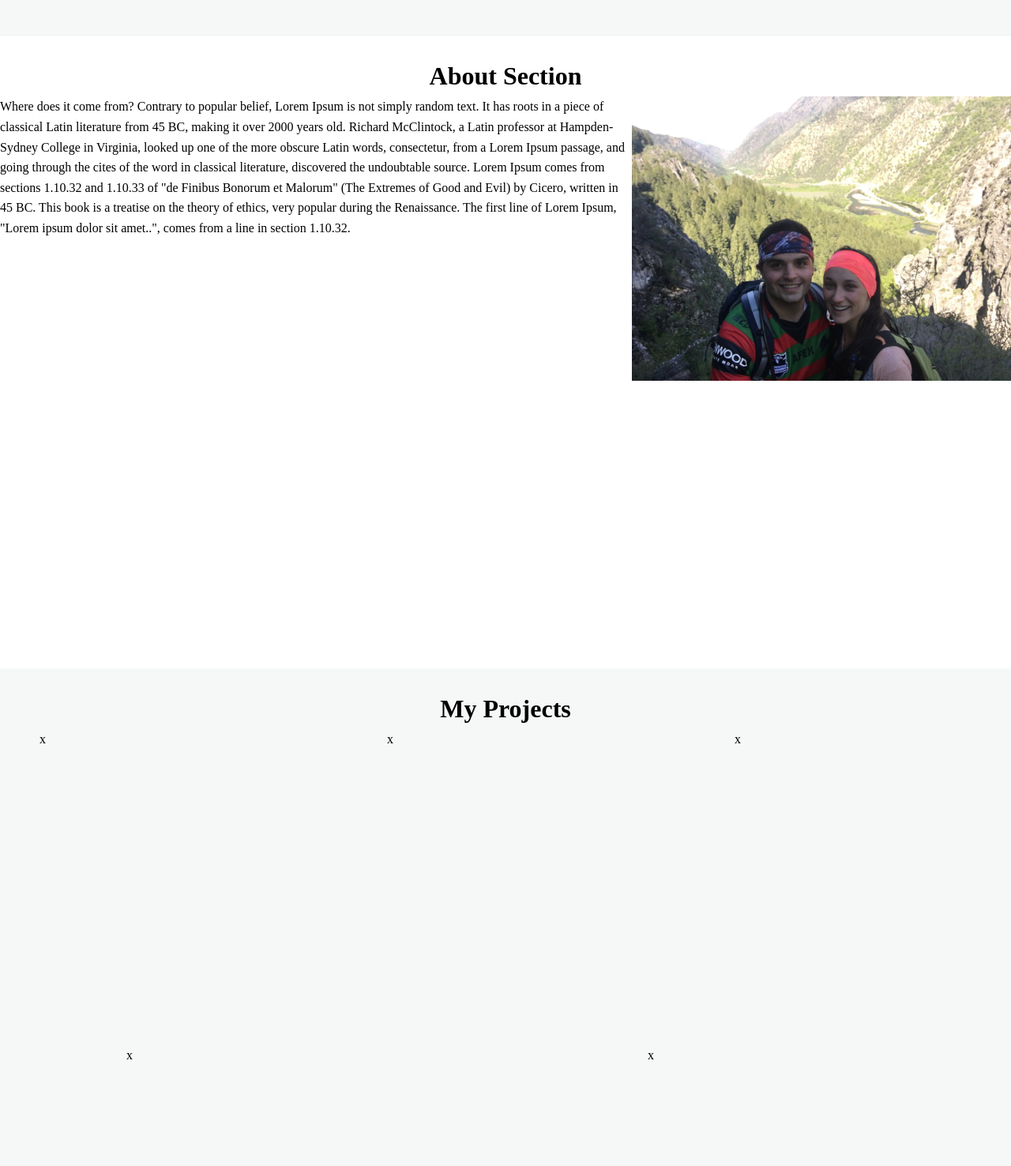
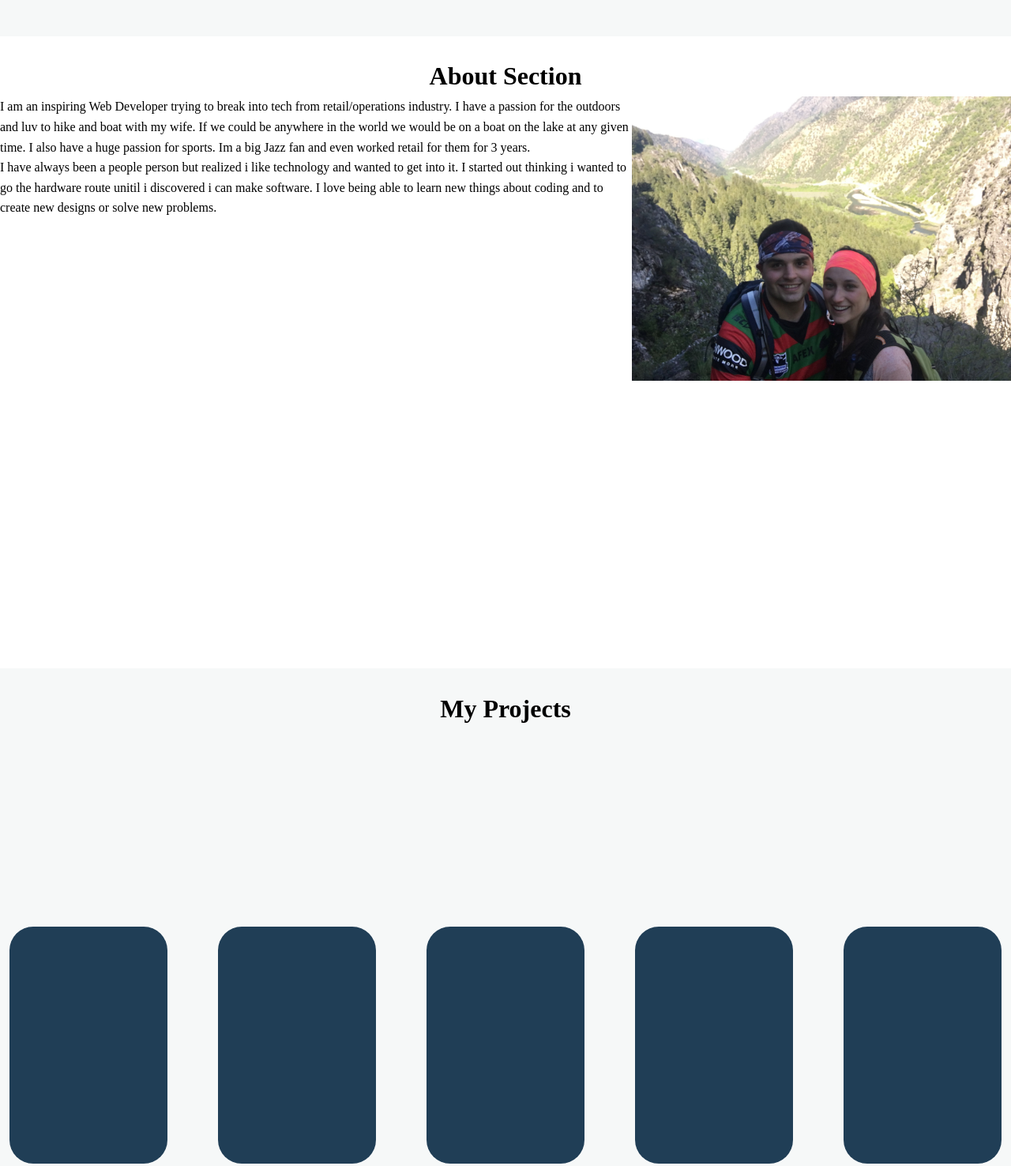
Before and after one commit to AustinFarnsworth/AustinFarnsworth.github.io, a plain HTML site: page index.html in a window 1280 px wide. Shown: the part 800-2276 px from the top of the page at 79% size. Drawn offline with Linux system fonts and the light colour scheme.

Commit message:
project landscape added

```diff
--- a/css/styles.css
+++ b/css/styles.css
@@ -40,6 +40,7 @@ html {
     justify-content: space-around;
     align-items: center;
     padding: 10px ;
+    /* background-color: #333d29; */
     background-color: #6c8fad;
     box-shadow: 0 0 15px 0 rbga(0, 0, 0, 1);
 
@@ -50,7 +51,7 @@ a {
     font-weight: 500;
     font-size: 16px;
     text-decoration: none;
-    color: black;
+
 }
 
 .nav-bar a:hover {
@@ -72,10 +73,10 @@ h1 {
 }
 
 .profile-pic {
-    width: 15em;
+    width: 20em;
     border-radius: 50%;
     position: absolute;
-    right: 43%;
+    right: 38%;
     top: 7%;
 }
 
@@ -106,10 +107,10 @@ h1 {
 }
 
 .projects-landscape {
-    /* background-color: black; */
+    background-color: #203e56;
     border-radius: 30px;
-    height: 400px;
-    width: 300px;
+    height: 300px;
+    width: 200px;
 }
 
 .contact-me {
@@ -197,7 +198,7 @@ input {
 
 .footer-profile {
     background-color: #6c8fad;
-    color: white;
+    color: black;
     height: 5rem;
     bottom: 0;
     position: absolute;
--- a/index.html
+++ b/index.html
@@ -52,18 +52,18 @@
         <h1>About Section</h1>
         <div class="about-items">
 
-        <p class="about-text">Where does it come from?
-            Contrary to popular belief, Lorem Ipsum is not simply random text. It has
-            roots in a piece of classical Latin literature from 45 BC, making it over
-            2000 years old. Richard McClintock, a Latin professor at Hampden-Sydney
-            College in Virginia, looked up one of the more obscure Latin words, consectetur,
-             from a Lorem Ipsum passage, and going through the cites of the word in
-             classical literature, discovered the undoubtable source. Lorem Ipsum comes
-             from sections 1.10.32 and 1.10.33 of "de Finibus Bonorum et Malorum"
-             (The Extremes of Good and Evil) by Cicero, written in 45 BC. This book is
-             a treatise on the theory of ethics, very popular during the Renaissance.
-             The first line of Lorem Ipsum, "Lorem ipsum dolor sit amet..", comes from
-             a line in section 1.10.32.</p>
+        <p class="about-text">I am an inspiring Web Developer trying to
+            break into tech from retail/operations industry. I have a passion
+            for the outdoors and luv to hike and boat with my wife. If we could
+            be anywhere in the world we would be on a boat on the lake at any
+            given time. I also have a huge passion for sports. Im a big Jazz fan
+            and even worked retail for them for 3 years.
+            <br>
+            I have always been a people person but realized i like technology and
+            wanted to get into it. I started out thinking i wanted to go the hardware
+            route unitil i discovered i can make software. I love being able to learn
+            new things about coding and to create new designs or solve new problems.
+        </p>
              <img src="/images/IMG_0084.jpeg" alt="hiking picture"  class="about-picture" srcset="">
             </div>
     </div>
@@ -74,11 +74,11 @@
         <h1>My Projects</h1>
 
         <div class="projects">
-            <span class="projects-landscape">x</span>
-            <span class="projects-landscape">x</span>
-            <span class="projects-landscape">x</span>
-            <span class="projects-landscape">x</span>
-            <span class="projects-landscape">x</span>
+            <span class="projects-landscape"></span>
+            <span class="projects-landscape"></span>
+            <span class="projects-landscape"></span>
+            <span class="projects-landscape"></span>
+            <span class="projects-landscape"></span>
 
         </div>
 
```
